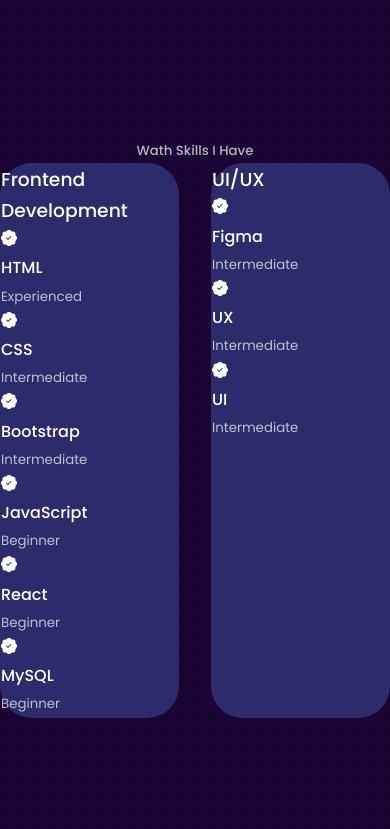
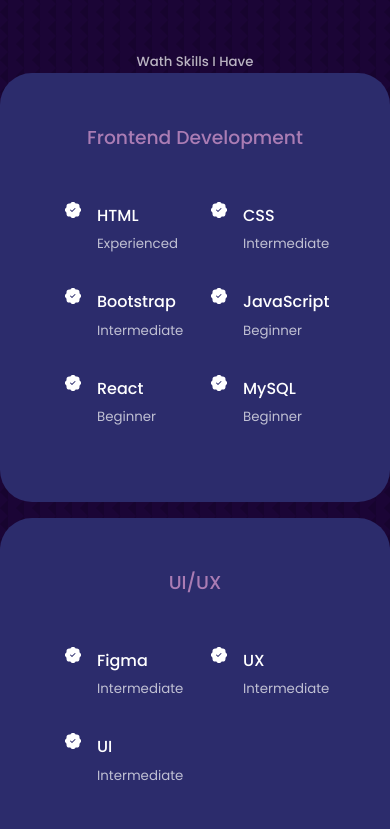
Before and after one commit to bogdana03/portfolio, a React (Create React App) app in the folder portfolio-website/: page / in a window 390 px wide. Shown: the part 1740-2569 px from the top of the page. Built offline with nearby package versions, Linux system fonts and the light colour scheme.

Commit message:
added media query to experience file

```diff
--- a/portfolio-website/src/components/experience/Experince.jsx
+++ b/portfolio-website/src/components/experience/Experince.jsx
@@ -10,36 +10,48 @@ const Experince = () => {
     <div className="container experience_container">
       <div className="experience_frontend">
         <h3>Frontend Development</h3>
-        <div className="exeperince_content">
+        <div className="experience_content">
           <article className='experience_details'>
-            <BsPatchCheckFill />
+            <BsPatchCheckFill className='experience_detalis-icon' />
+            <div>
               <h4>HTML</h4>
                <small className='text-light'>Experienced</small>
+            </div>
           </article>
           <article className='experience_details'>
-            <BsPatchCheckFill />
+            <BsPatchCheckFill className='experience_detalis-icon'/>
+            <div>
                <h4>CSS</h4>
                <small className='text-light'>Intermediate</small>
+            </div>
           </article>
           <article className='experience_details'>
-            <BsPatchCheckFill />
+            <BsPatchCheckFill className='experience_detalis-icon'/>
+            <div>
               <h4>Bootstrap</h4>
               <small className='text-light'>Intermediate</small>
+            </div>
           </article>
           <article className='experience_details'>
-            <BsPatchCheckFill />
+            <BsPatchCheckFill className='experience_detalis-icon'/>
+            <div>
               <h4>JavaScript</h4>
               <small className='text-light'>Beginner</small>
+            </div>
           </article>
           <article className='experience_details'>
-            <BsPatchCheckFill />
+            <BsPatchCheckFill className='experience_detalis-icon'/>
+            <div>
               <h4>React</h4>
               <small className='text-light'>Beginner</small>
+            </div>
           </article>
            <article className='experience_details'>
-            <BsPatchCheckFill />
+            <BsPatchCheckFill className='experience_detalis-icon'/>
+           <div>
              <h4>MySQL</h4>
              <small className='text-light'>Beginner</small>
+           </div>
           </article>
         </div>
       </div>
@@ -48,21 +60,27 @@ const Experince = () => {
 
       <div className="experience_ux_ui">
          <h3>UI/UX</h3>
-        <div className="exeperince_content">
+        <div className="experience_content">
           <article className='experience_details'>
-            <BsPatchCheckFill />
+            <BsPatchCheckFill className='experience_detalis-icon'/>
+           <div>
              <h4>Figma</h4>
              <small className='text-light'>Intermediate</small>
+           </div>
           </article>
           <article className='experience_details'>
-            <BsPatchCheckFill />
+            <BsPatchCheckFill className='experience_detalis-icon'/>
+            <div>
               <h4>UX</h4>
               <small className='text-light'>Intermediate</small>
+            </div>
           </article>
           <article className='experience_details'>
-            <BsPatchCheckFill />
+            <BsPatchCheckFill className='experience_detalis-icon'/>
+          <div>
               <h4>UI</h4>
               <small className='text-light'>Intermediate</small>
+          </div>
           </article>
         </div>
       </div>
--- a/portfolio-website/src/components/experience/experience.css
+++ b/portfolio-website/src/components/experience/experience.css
@@ -6,8 +6,70 @@
 
 .experience_container > div {
     background: var(--color-bg-variant);
-    padding: 2.4rem, 5rem;
+    padding: 4.4rem, 6rem;
     border-radius: 2rem;
     border: 1px solid transparent;
+    transition: var(--transition);
+}
+
+.experience_container > div:hover {
+    background: transparent;
+    border-color: var(--color-primary-variant);
+    cursor: default;
+}
+
+.experience_container > div h3 {
+    text-align: center;
+    margin-bottom: 2rem;
+    margin-top: 1rem;
+    color: var(--color-primary);
+}
+
+.experience_content {
+    display: grid;
+    grid-template-columns:1fr 1fr;
+    row-gap: 2rem;
+    margin-left: 2rem;
+    margin-bottom: 1.5rem;
+}
+
+.experience_details {
+    display: flex;
+    gap: 1rem;
+}
+
+.experience_details-icon {
+    margin-top: 6px;
+    color: var(--color-primary);
+}
+
+/*------------------ MEDIA QUERIES (MEDIUM DEVICES) ------------*/
+@media screen  and (max-width: 1024px) {
+    .experience_container {
+        grid-template-columns: 1fr;
+    }
+
+    .experience_container > div {
+        width: 80%;
+        padding: 2rem;
+        margin: 0 auto;
+    }
+
+    .experience_content {
+        padding: 1rem;
+    }
 
 }
+
+/*------------------ MEDIA QUERIES (SMALL DEVICES) ------------*/
+@media screen  and (max-width: 600px) {
+    .experience_container {
+        gap: 1rem;
+    }
+
+    .experience_container > div {
+        width: 100%;
+        padding: 2rem 1rem;
+    }
+
+}
--- a/portfolio-website/src/index.css
+++ b/portfolio-website/src/index.css
@@ -21,8 +21,8 @@
     --color-light: #ffffffb3;
 
     --container-with-lg: 75%;
-    --container-width: 86%;
-    --contanier-width: 90%;
+    --container-width-md: 86%;
+    --contanier-width-sm: 90%;
 }
 
 html {
@@ -64,7 +64,7 @@ h1 {
 }
  section {
     margin-top: 8rem;
-    height: 100vh;
+
  }
 
  /* direct child of section (h2)*/
```
Lines whose indentation alone changed are shown as unchanged.
